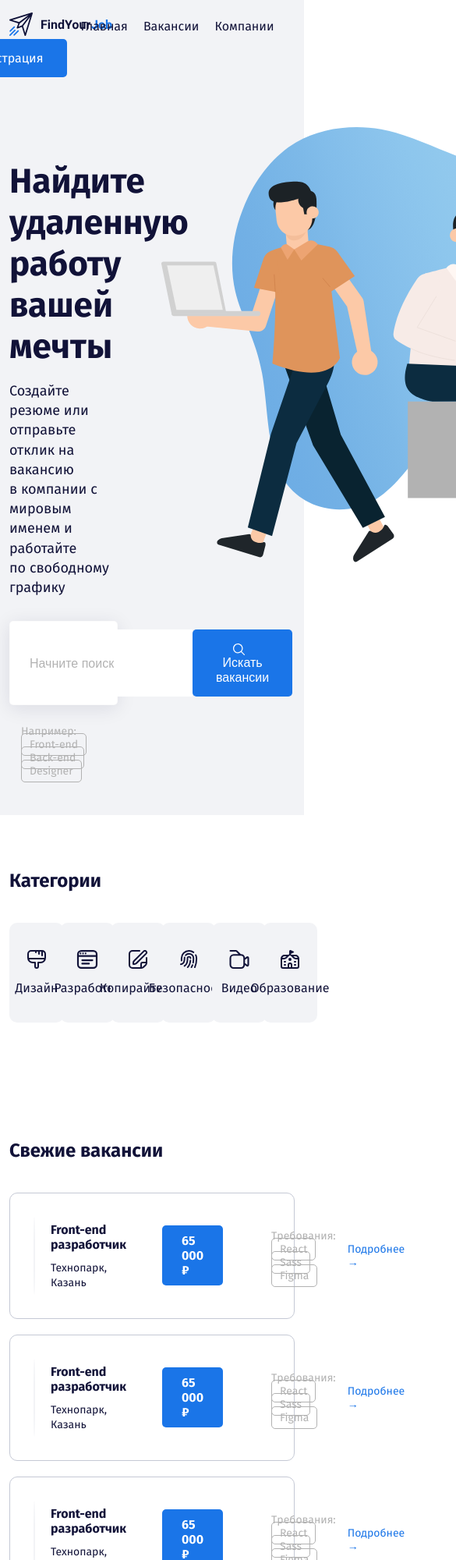
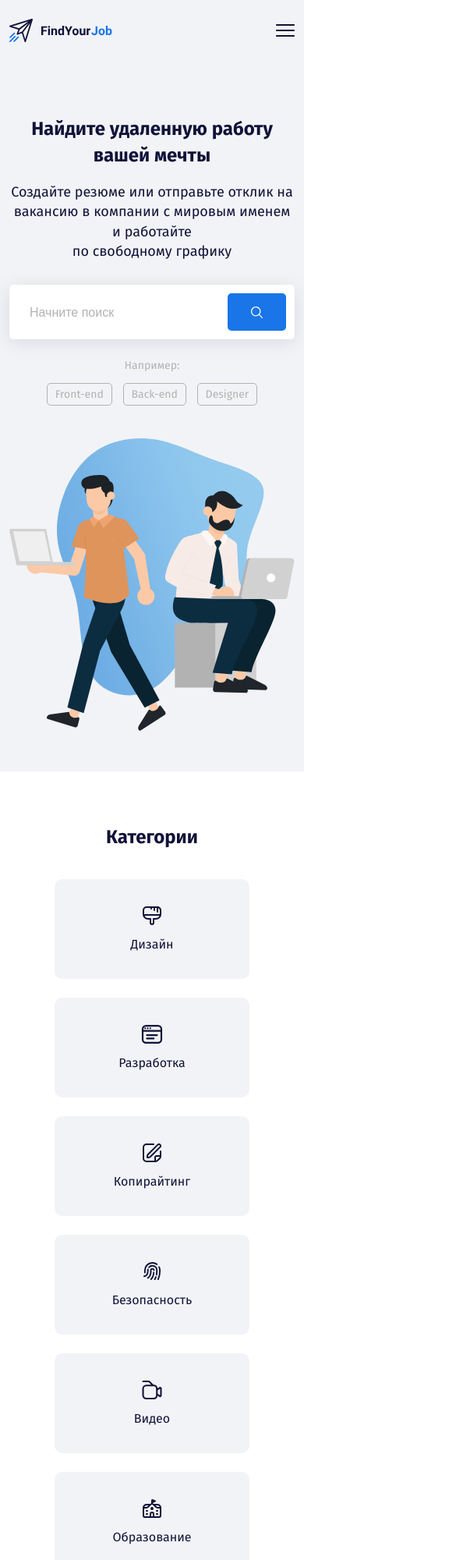
Before and after one commit to lioonya17/FindYourJob, a plain HTML site: page index.html in a window 390 px wide. Shown: the top 2000 px of the page at 78% size, 585 px wide, since content can reach past the window. Drawn offline with Linux system fonts and the light colour scheme.

Commit message:
Add files via upload

```diff
--- a/css/style.css
+++ b/css/style.css
@@ -9,6 +9,10 @@ body {
   font-family: "Fira Sans", sans-serif;
   font-size: 16px;
   color: #111238;
+}
+
+img {
+  max-width: 100%;
 }
 
 .header {
@@ -53,11 +57,11 @@ body {
 
 .button-icon {
   vertical-align: middle;
-  margin-right: 10px;
 }
 
 .button-text {
   vertical-align: middle;
+  margin-left: 10px;
 }
 
 .hero-title {
@@ -165,7 +169,7 @@ body {
   padding-top: 30px;
   padding-bottom: 30px;
   padding-left: 30px;
-  padding-right: 55px;
+  padding-right: 30px;
   margin-bottom: 20px;
 }
 
@@ -211,6 +215,7 @@ body {
   line-height: 17px;
   color: #1a75e8;
   margin-left: auto;
+  margin-right: 25px;
 }
 
 .subscribe {
@@ -271,3 +276,98 @@ body {
   color: #111238;
   margin-bottom: 10px;
 }
+
+@media (max-width: 1200px) {
+  .offer-salary {
+    margin-left: 30px;
+    margin-right: 30px;
+  }
+
+  .offer-more {
+    margin-right: 0;
+  }
+}
+
+@media (max-width: 992px) {
+  .offer-more {
+    margin-right: auto;
+    margin-left: auto;
+  }
+
+  .offer-title {
+    margin-left: 0;
+    text-align: center;
+  }
+
+  .tags-group {
+    padding-left: 0;
+  }
+
+  .navbar {
+    position: fixed;
+    left: 0;
+    top: 0;
+    width: 100%;
+    height: 100%;
+    background-color: #fff;
+    transform: translateX(-100%);
+    transition: transform 0.2s linear;
+  }
+
+  .is-open {
+    transform: translateX(0);
+  }
+
+  .menu-item:not(:last-child) {
+    margin-right: 0;
+  }
+
+  .button-link {
+    margin-right: 0;
+  }
+
+  .close-btn {
+    position: fixed;
+    top: 10px;
+    right: 10px;
+    text-decoration: none;
+    font-size: 24px;
+    text-align: right;
+    padding: 20px;
+  }
+
+  .footer {
+    padding-top: 35px;
+    padding-bottom: 50px;
+  }
+}
+
+@media (max-width: 576px) {
+  .tags-label {
+    display: block;
+    margin-bottom: 20px;
+    text-align: center;
+    margin-right: 0;
+  }
+  .hero {
+    text-align: center;
+  }
+  .hero-title {
+    font-size: 24px;
+    line-height: 1.4;
+  }
+  .footer {
+    text-align: center;
+  }
+  .card {
+    max-width: 250px;
+    margin: auto;
+  }
+  .section-title {
+    text-align: center;
+  }
+  .footer {
+    padding-top: 20px;
+    padding-bottom: 34px;
+  }
+}
--- a/index.html
+++ b/index.html
@@ -13,16 +13,25 @@
 <body>
   <header class="header pb-5">
     <div class="container">
-      <div class="row align-items-center py-3">
-        <div class="col-2">
+      <div class="d-flex pt-4 d-lg-none align-items-center justify-content-between">
+        <a href="/" class="logo-link">
+          <img src="img/logo.svg" alt="logo: FindYourJob">
+        </a>
+        <a href="#" class="menu-button">
+          <img src="img/menu-burger.svg" alt="icon: burger-menu">
+        </a>
+      </div>
+      <div class="row align-items-center py-3 navbar flex-column flex-lg-row">
+        <a href="#" class="close-btn d-lg-none">&times;</a>
+        <div class="col-2 mb-5 mb-lg-0 mt-4 mt-lg-0">
           <a href="/" class="logo-link">
             <img src="img/logo.svg" alt="logo: FindYourJob">
           </a>
         </div>
         <!-- /.col -->
-        <div class="col d-flex justify-content-center">
+        <div class="col-lg d-flex justify-content-center mb-5 mb-lg-0">
           <nav class="nav">
-            <ul class="menu d-flex">
+            <ul class="menu d-flex flex-column flex-lg-row align-items-center">
               <li class="menu-item"><a href="#" class="menu-link">Главная</a></li>
               <li class="menu-item"><a href="#" class="menu-link">Вакансии</a></li>
               <li class="menu-item"><a href="#" class="menu-link">Компании</a></li>
@@ -30,15 +39,15 @@
           </nav>
         </div>
         <!-- /.col -->
-        <div class="col-3 d-flex align-items-center justify-content-end">
+        <div class="col-lg-3 d-flex align-items-center justify-content-center justify-content-lg-end flex-column flex-lg-row">
           <a href="#" class="button button-link">Войти</a>
           <a href="#" class="button button-primary">Регистрация</a>
         </div>
         <!-- /.col -->
       </div>
       <!-- /.row -->
-      <div class="row pt-5">
-        <div class="col-5">
+      <div class="row pt-5 hero">
+        <div class="col-xxl-5 col-lg-7 col-md-9">
           <h1 class="hero-title">
             Найдите удаленную работу вашей мечты
           </h1>
@@ -50,7 +59,7 @@
               <input type="text" class="input" placeholder="Начните поиск">
               <button class="button button-primary">
                 <img class="button-icon" src="img/search-icon.svg" alt="icon: search">
-                <span class="button-text">Искать вакансии</span>
+                <span class="button-text d-none d-md-inline-block">Искать вакансии</span>
               </button>
             </div>
             <!-- /.input-group -->
@@ -65,7 +74,7 @@
           <!-- /.tags-group -->
         </div>
         <!-- /.col-5 -->
-        <div class="col-6 offset-1">
+        <div class="col-xxl-6 offset-xxl-1 col-lg-5 mt-5 mt-lg-0">
           <img class="hero-image" src="img/hero-image.svg" alt="image: people with laptops">
         </div>
         <!-- /.col-6 offset-1 -->
@@ -80,7 +89,7 @@
       <h2 class="section-title">Категории</h2>
       <div class="row">
 
-        <div class="col-2">
+        <div class="col-lg-2 col-md-4 mb-4 col-sm-6 mb-lg-0">
           <a href="#" class="card d-flex flex-column align-items-center">
             <svg height=24 class="card-icon">
               <use href="img/icons.svg#brush"></use>
@@ -92,7 +101,7 @@
         </div>
         <!-- /.col -->
 
-        <div class="col-2">
+        <div class="col-lg-2 col-md-4 mb-4 col-sm-6 mb-lg-0">
           <a href="#" class="card d-flex flex-column align-items-center">
             <svg height=24 class="card-icon">
               <use href="img/icons.svg#browser"></use>
@@ -104,7 +113,7 @@
         </div>
         <!-- /.col -->
 
-        <div class="col-2">
+        <div class="col-lg-2 col-md-4 mb-4 col-sm-6 mb-lg-0">
           <a href="#" class="card d-flex flex-column align-items-center">
             <svg height=24 class="card-icon">
               <use href="img/icons.svg#copy"></use>
@@ -116,7 +125,7 @@
         </div>
         <!-- /.col -->
 
-        <div class="col-2">
+        <div class="col-lg-2 col-md-4 mb-4 col-sm-6 mb-lg-0">
           <a href="#" class="card d-flex flex-column align-items-center">
             <svg height=24 class="card-icon">
               <use href="img/icons.svg#fingerprint"></use>
@@ -128,7 +137,7 @@
         </div>
         <!-- /.col -->
 
-        <div class="col-2">
+        <div class="col-lg-2 col-md-4 mb-4 col-sm-6 mb-lg-0">
           <a href="#" class="card d-flex flex-column align-items-center">
             <svg height=24 class="card-icon">
               <use href="img/icons.svg#camera"></use>
@@ -140,7 +149,7 @@
         </div>
         <!-- /.col -->
 
-        <div class="col-2">
+        <div class="col-lg-2 col-md-4 mb-4 col-sm-6 mb-lg-0">
           <a href="#" class="card d-flex flex-column align-items-center">
             <svg height=24 class="card-icon">
               <use href="img/icons.svg#school"></use>
@@ -161,15 +170,16 @@
   <section class="section offers">
     <div class="container">
       <h2 class="section-title">Свежие вакансии</h2>
-      <div class="offer d-flex align-items-center">
-        <div class="offer-img"></div>
-        <div class="offer-title">
+
+      <div class="offer d-flex align-items-center flex-column flex-lg-row">
+        <div class="offer-img mb-4 mb-lg-0"></div>
+        <div class="offer-title mb-4 mb-lg-0">
           <h3 class="offer-heading">Front-end разработчик</h3>
           <span class="offer-place">Технопарк, Казань</span>
         </div>
         <!-- /.offer-title -->
-        <span class="offer-salary">65 000 ₽</span>
-        <div class="tags-group">
+        <span class="offer-salary mb-4 mb-lg-0">65 000 ₽</span>
+        <div class="tags-group mb-5 mb-lg-0">
           <span class="tags-label">Требования:</span>
           <a href="#" class="tag">React</a>
           <a href="#" class="tag">Sass</a>
@@ -180,15 +190,15 @@
       </div>
       <!-- /.offer -->
 
-      <div class="offer d-flex align-items-center">
-        <div class="offer-img"></div>
-        <div class="offer-title">
+      <div class="offer d-flex align-items-center flex-column flex-lg-row">
+        <div class="offer-img mb-4 mb-lg-0"></div>
+        <div class="offer-title mb-4 mb-lg-0">
           <h3 class="offer-heading">Front-end разработчик</h3>
           <span class="offer-place">Технопарк, Казань</span>
         </div>
         <!-- /.offer-title -->
-        <span class="offer-salary">65 000 ₽</span>
-        <div class="tags-group">
+        <span class="offer-salary mb-4 mb-lg-0">65 000 ₽</span>
+        <div class="tags-group mb-5 mb-lg-0">
           <span class="tags-label">Требования:</span>
           <a href="#" class="tag">React</a>
           <a href="#" class="tag">Sass</a>
@@ -199,15 +209,15 @@
       </div>
       <!-- /.offer -->
 
-      <div class="offer d-flex align-items-center">
-        <div class="offer-img"></div>
-        <div class="offer-title">
+      <div class="offer d-flex align-items-center flex-column flex-lg-row">
+        <div class="offer-img mb-4 mb-lg-0"></div>
+        <div class="offer-title mb-4 mb-lg-0">
           <h3 class="offer-heading">Front-end разработчик</h3>
           <span class="offer-place">Технопарк, Казань</span>
         </div>
         <!-- /.offer-title -->
-        <span class="offer-salary">65 000 ₽</span>
-        <div class="tags-group">
+        <span class="offer-salary mb-4 mb-lg-0">65 000 ₽</span>
+        <div class="tags-group mb-5 mb-lg-0">
           <span class="tags-label">Требования:</span>
           <a href="#" class="tag">React</a>
           <a href="#" class="tag">Sass</a>
@@ -218,15 +228,15 @@
       </div>
       <!-- /.offer -->
 
-      <div class="offer d-flex align-items-center">
-        <div class="offer-img"></div>
-        <div class="offer-title">
+      <div class="offer d-flex align-items-center flex-column flex-lg-row">
+        <div class="offer-img mb-4 mb-lg-0"></div>
+        <div class="offer-title mb-4 mb-lg-0">
           <h3 class="offer-heading">Front-end разработчик</h3>
           <span class="offer-place">Технопарк, Казань</span>
         </div>
         <!-- /.offer-title -->
-        <span class="offer-salary">65 000 ₽</span>
-        <div class="tags-group">
+        <span class="offer-salary mb-4 mb-lg-0">65 000 ₽</span>
+        <div class="tags-group mb-5 mb-lg-0">
           <span class="tags-label">Требования:</span>
           <a href="#" class="tag">React</a>
           <a href="#" class="tag">Sass</a>
@@ -250,7 +260,7 @@
           <input type="text" class="input" placeholder="E-mail">
           <button class="button button-primary">
             <img class="button-icon" src="img/letter.svg" alt="icon: search">
-            <span class="button-text">Подписаться</span>
+            <span class="button-text d-none d-md-inline-block">Подписаться</span>
           </button>
         </div>
         <!-- /.input-group -->
@@ -264,13 +274,14 @@
   <footer class="footer">
     <div class="container">
       <div class="row">
-        <div class="col-3">
+        <div class="col-lg-3 col-sm-6 mb-5 mb-lg-0 col-7 mx-auto">
           <img src="img/logo.svg" alt="logo: FindYourJob" class="footer-logo">
           <p class="footer-description">Сайт с вакансиями для тех,<br> кто ищет удаленную работу</p>
           <span class="footer-copyright">© 2021</span>
         </div>
         <!-- /.col-3 -->
-        <div class="col-3">
+
+        <div class="col-lg-3 col-sm-6 mb-5 mb-lg-0 col-7 mx-auto">
           <h3 class="footer-title">Свяжитесь с нами</h3>
           <ul class="footer-list">
             <li class="footer-list-item">
@@ -286,7 +297,8 @@
           </ul>
         </div>
         <!-- /.col-3 -->
-        <div class="col-3">
+
+        <div class="col-lg-3 col-sm-6 mb-5 mb-lg-0 col-7 mx-auto">
           <h3 class="footer-title">Информация</h3>
           <ul class="footer-list">
             <li class="footer-list-item">
@@ -307,7 +319,8 @@
           </ul>
         </div>
         <!-- /.col-3 -->
-        <div class="col-3">
+
+        <div class="col-lg-3 col-sm-6 mb-5 mb-lg-0 col-7 mx-auto">
           <h3 class="footer-title">Навигация по сайту</h3>
           <ul class="footer-list">
             <li class="footer-list-item">
@@ -333,5 +346,6 @@
     </div>
     <!-- /.container -->
   </footer>
+  <script src="js/app.js"></script>
 </body>
 </html>
```
Also changed, not shown: js/app.js (added, +10 -0 lines), img/menu-burger.svg (added).
